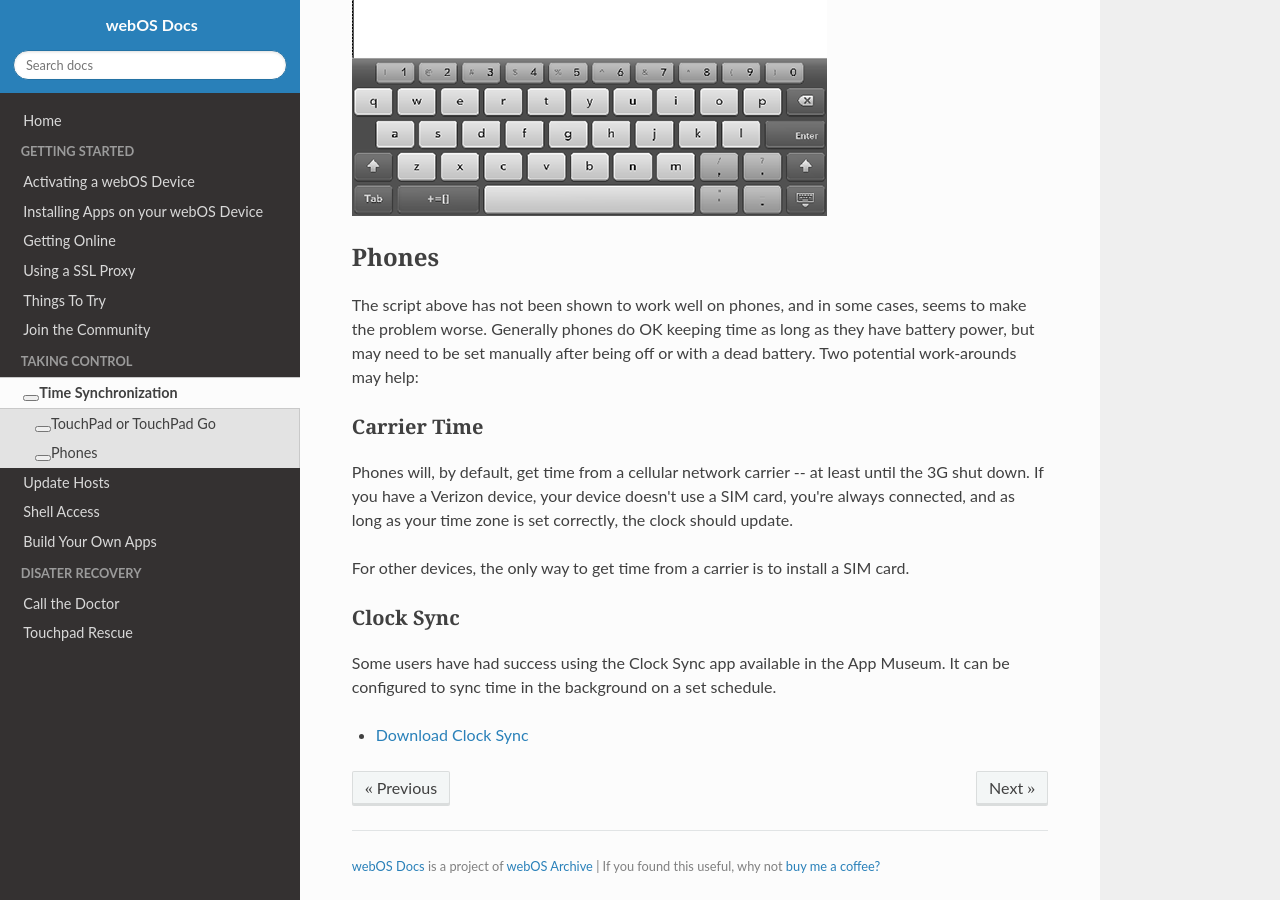
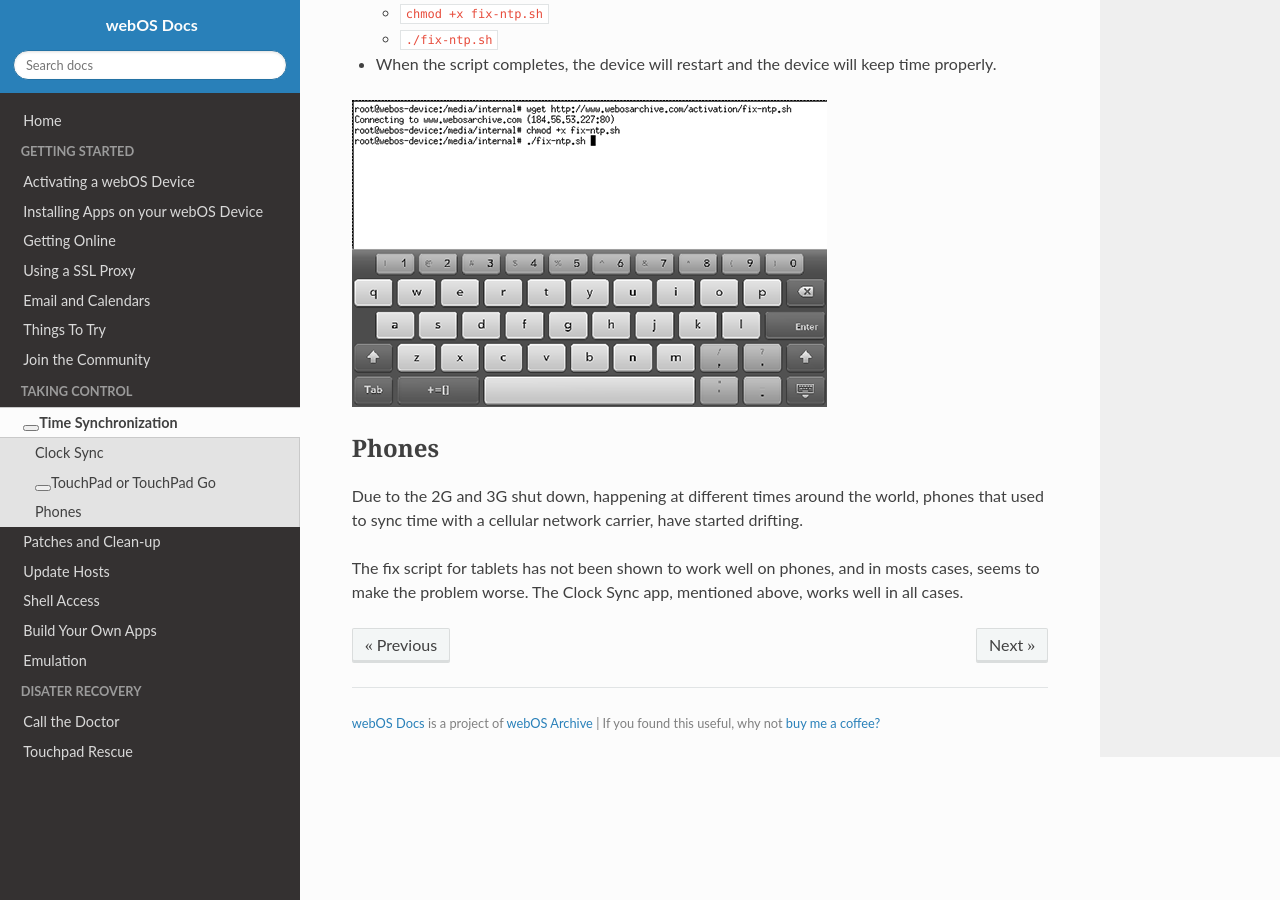
Before and after one commit to webOSArchive/webos-docs, an MkDocs documentation site: the page built from docs/timesync.md, in a window 1280 px wide and 900 px high, scrolled down 1329 px. Built offline with MkDocs 1.6.1, drawn with Linux system fonts in a browser that asks for light colours; nearby versions of some CDN libraries; some web fonts are replaced; library files that are not in the unit come from our copies; some of the changed text lies outside the part shown.

Commit message:
add emulator, stub in new sections

```diff
--- a/docs/timesync.md
+++ b/docs/timesync.md
@@ -1,6 +1,12 @@
 # Time Synchronization
 
 Your webOS Device is built to synchronize its time with long-dead servers, and you will find that the internal clock begins to drift. Usually this drift isn't enough to cause significant problems, but it can be annoying -- and most of the time, its easy to fix!
+
+### Clock Sync
+
+The simplest solution is the Clock Sync app available in the App Museum. It can be configured to sync time in the background on a set schedule, and runs on all devices. In 2022, it was updated to resolve issues where the host could not be contacted over HTTP.
+
+* <a href="https://appcatalog.webosarchive.org/app/ClockSync" target="_top">Download Clock Sync</a>
 
 ## TouchPad or TouchPad Go
 
@@ -30,16 +36,6 @@ These instructions assume that you've completed the [Shell Access](bash.md) step
 
 ## Phones
 
-The script above has not been shown to work well on phones, and in some cases, seems to make the problem worse. Generally phones do OK keeping time as long as they have battery power, but may need to be set manually after being off or with a dead battery. Two potential work-arounds may help:
+Due to the 2G and 3G shut down, happening at different times around the world, phones that used to sync time with a cellular network carrier, have started drifting.
 
-### Carrier Time
-
-Phones will, by default, get time from a cellular network carrier -- at least until the 3G shut down. If you have a Verizon device, your device doesn't use a SIM card, you're always connected, and as long as your time zone is set correctly, the clock should update.
-
-For other devices, the only way to get time from a carrier is to install a SIM card.
-
-### Clock Sync
-
-Some users have had success using the Clock Sync app available in the App Museum. It can be configured to sync time in the background on a set schedule.
-
-* <a href="http://appcatalog.webosarchive.org/showMuseumDetails.php?search=clock+sync&app=1819" target="_top">Download Clock Sync</a>
+The fix script for tablets has not been shown to work well on phones, and in mosts cases, seems to make the problem worse. The Clock Sync app, mentioned above, works well in all cases.
--- a/mkdocs.yml
+++ b/mkdocs.yml
@@ -6,13 +6,16 @@ nav:
       - Installing Apps on your webOS Device: appstores.md
       - Getting Online: online.md
       - Using a SSL Proxy: proxysetup.md
+      - Email and Calendars: email.md
     - Things To Try: thingstotry.md
     - Join the Community: community.md
     - Taking Control:
       - Time Synchronization: timesync.md
+      - Patches and Clean-up: patches.md
       - Update Hosts: hosts.md
       - Shell Access: bash.md
       - Build Your Own Apps: sdkpdk.md
+    - Emulation: emulator.md
     - Disater Recovery:
       - Call the Doctor: doctor.md
       - Touchpad Rescue: tprestore.md
```
Also changed, not shown: docs/email.md (added, +7 -0 lines), docs/emulator.md (added, +49 -0 lines), docs/patches.md (added, +9 -0 lines), docs/images/emulator.png (added).
